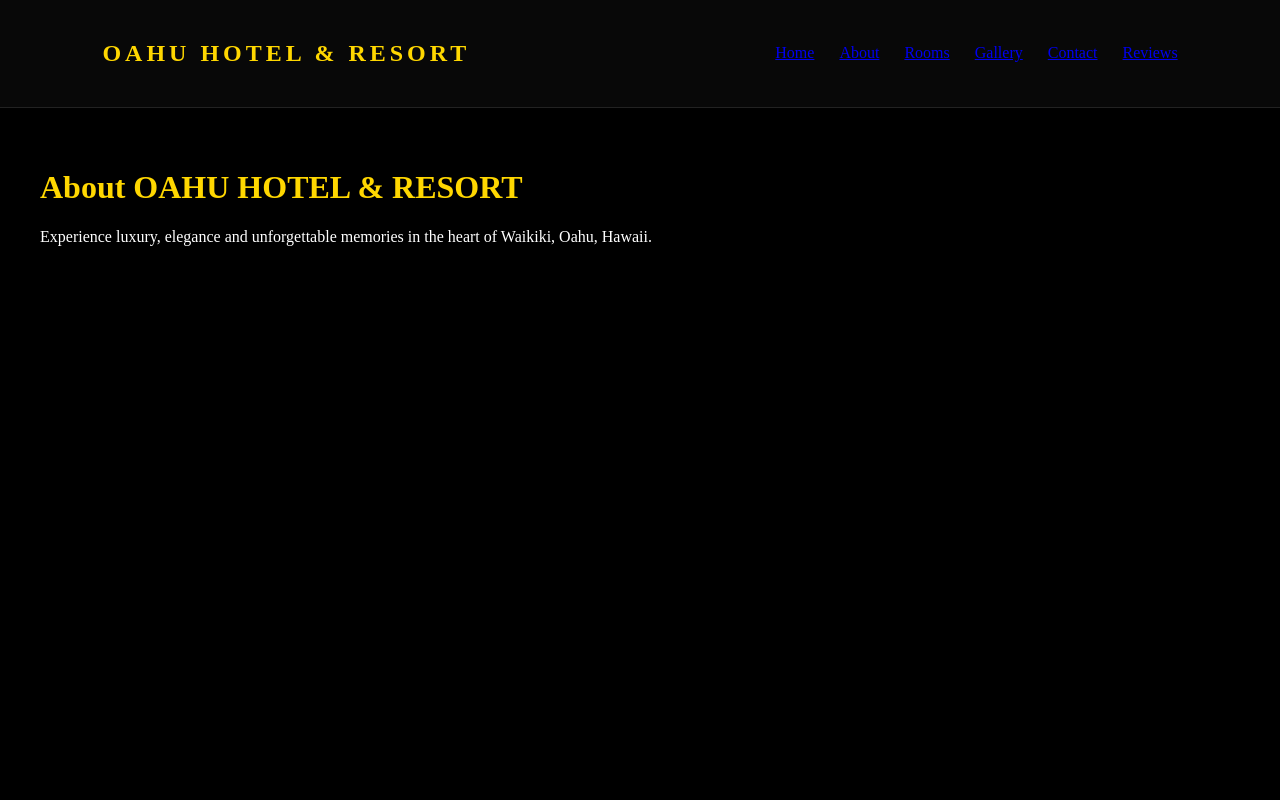
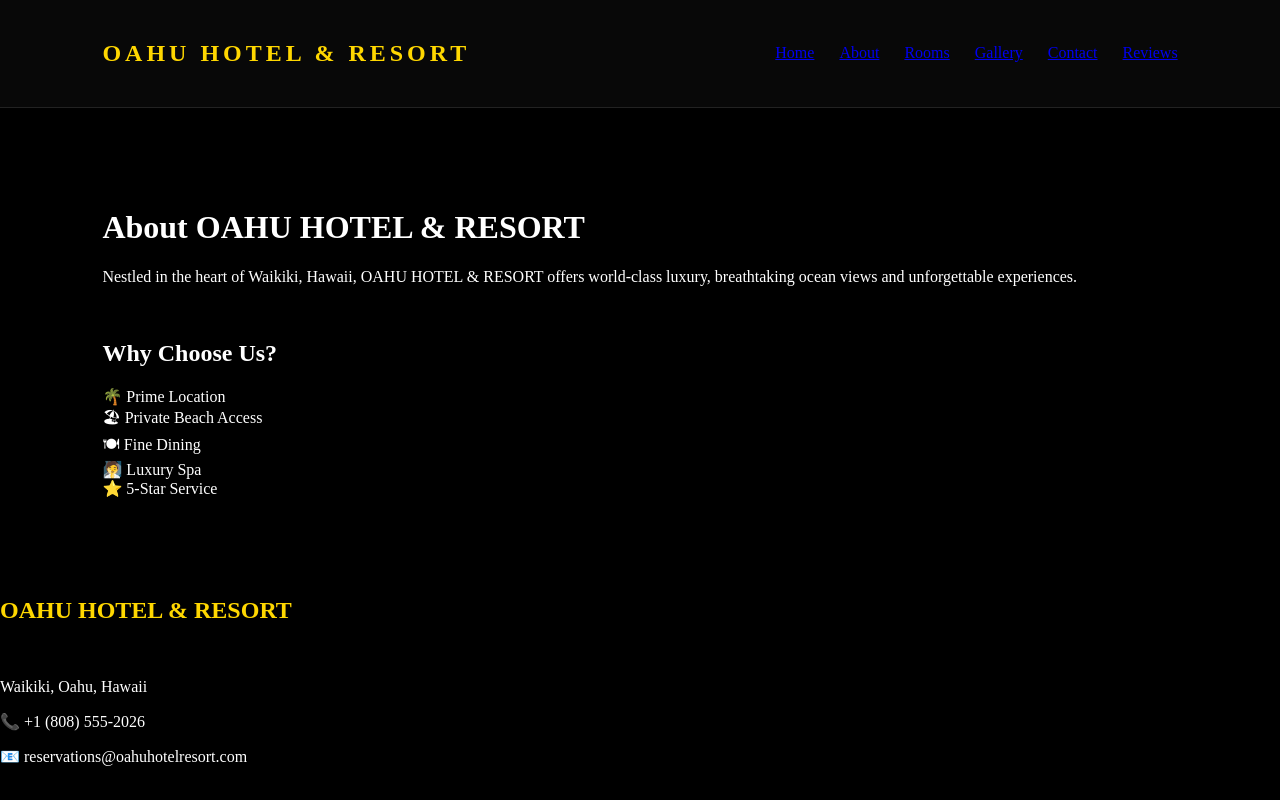
Before and after one commit to mbindaalphachia9-del/OHAU-HOTEL-RESORT, a Next.js app: page /about in a window 1280 px wide. Shown: the top 800 px of the page. Built offline with nearby package versions, Linux system fonts and the light colour scheme.

Commit message:
Update page.tsx

```diff
--- a/app/about/page.tsx
+++ b/app/about/page.tsx
@@ -1,10 +1,44 @@
 export default function AboutPage() {
   return (
-    <main style={{ backgroundColor: "#000", color: "#fff", minHeight: "100vh", padding: "40px" }}>
-      <h1 style={{ color: "gold" }}>About OAHU HOTEL & RESORT</h1>
+    <main style={{ padding: "80px 8%" }}>
+      <h1 className="gold">
+        About OAHU HOTEL & RESORT
+      </h1>
+
       <p>
-        Experience luxury, elegance and unforgettable memories in the heart of Waikiki, Oahu, Hawaii.
+        Nestled in the heart of Waikiki, Hawaii,
+        OAHU HOTEL & RESORT offers world-class
+        luxury, breathtaking ocean views and
+        unforgettable experiences.
       </p>
+
+      <br />
+
+      <h2 className="gold">
+        Why Choose Us?
+      </h2>
+
+      <div className="grid">
+        <div className="card">
+          🌴 Prime Location
+        </div>
+
+        <div className="card">
+          🏖 Private Beach Access
+        </div>
+
+        <div className="card">
+          🍽 Fine Dining
+        </div>
+
+        <div className="card">
+          🧖 Luxury Spa
+        </div>
+
+        <div className="card">
+          ⭐ 5-Star Service
+        </div>
+      </div>
     </main>
   );
 }
```
